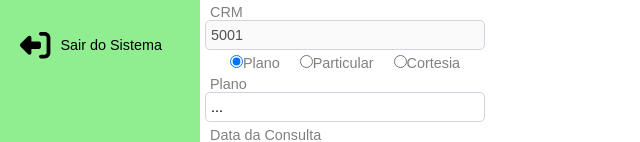
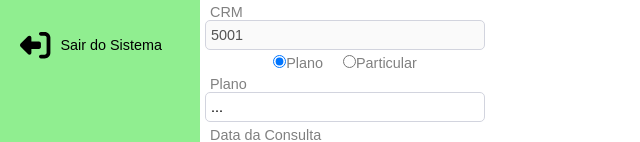
Before and after one commit to HumbertoFox/projeto-1-react, a React (Vite) app: page /consultationDRX in a window 1280 px wide. Shown: the part 616-758 px from the top of the page, without its empty margins (0-640 px from the left). Built offline with nearby package versions, Linux system fonts and the light colour scheme; sample sign-in values are in the browser's storage.

Commit message:
downgrade form doutores repitindo

```diff
--- a/src/components/form/formpatientdrx.jsx
+++ b/src/components/form/formpatientdrx.jsx
@@ -2,7 +2,7 @@ import React, { useEffect, useState } from "react";
 import { useAuth } from "../../contexts/authcontext";
 import { viaCepApi } from "../../services/viacep";
 import { useForm } from "react-hook-form";
-import { DivCourtesy, DivDate, DivDateAge, DivDateBirth, DivNameEd, DivParticular, DivPlan, DivRadio, FormDoctor } from "../../styles/formdrstyle";
+import { DivDate, DivDateAge, DivDateBirth, DivNameEd, DivParticular, DivPlan, DivRadio, FormDoctor } from "../../styles/formdrstyle";
 import { SubmitButton } from "../button/buttonsubmit";
 import { LabelText } from "../../styles/labelstyle";
 import { ActivityClicked } from "../modal/eventsclick";
@@ -38,9 +38,7 @@ export const FormPatientDrX = () => {
     };
     const swapSelectedRadio = element => {
         const selectedValue = element.target.value;
-        const isCourtesy = selectedValue !== "courtesy";
         setSelectRadio(selectedValue);
-        setValue("courtesy", isCourtesy ? "Não" : "Sim");
     };
     const checkedZipCode = async (element) => {
         const clearZipCode = () => {
@@ -108,6 +106,7 @@ export const FormPatientDrX = () => {
     };
     const onSubmit = async (data) => {
         data.user_id = userSystem.id;
+        data.courtesy = "Não";
         await fetch("http://localhost/projeto-1-react/src/services/registerconsult.php", {
             method: "POST",
             headers: {
@@ -305,15 +304,6 @@ export const FormPatientDrX = () => {
                     />
                     Particular
                 </LabelText>
-                <LabelText htmlFor="courtesy">
-                    <input type="radio"
-                        value="courtesy"
-                        id="courtesy"
-                        checked={selectRadio === "courtesy" ? true : false}
-                        onChange={swapSelectedRadio}
-                    />
-                    Cortesia
-                </LabelText>
             </DivRadio>
             <DivPlan className={selectRadio}>
                 <LabelText htmlFor="plan">Plano</LabelText>
@@ -323,10 +313,6 @@ export const FormPatientDrX = () => {
                 <LabelText htmlFor="particular">Valor</LabelText>
                 <input type="text" id="particular" {...register("particular")} />
             </DivParticular>
-            <DivCourtesy className={selectRadio}>
-                <LabelText htmlFor="courtesy">Cortesia</LabelText>
-                <input type="text" id="courtesy" {...register("courtesy")} />
-            </DivCourtesy>
             <LabelText htmlFor="consultationdate">Data da Consulta</LabelText>
             <input
                 type="date"
```
